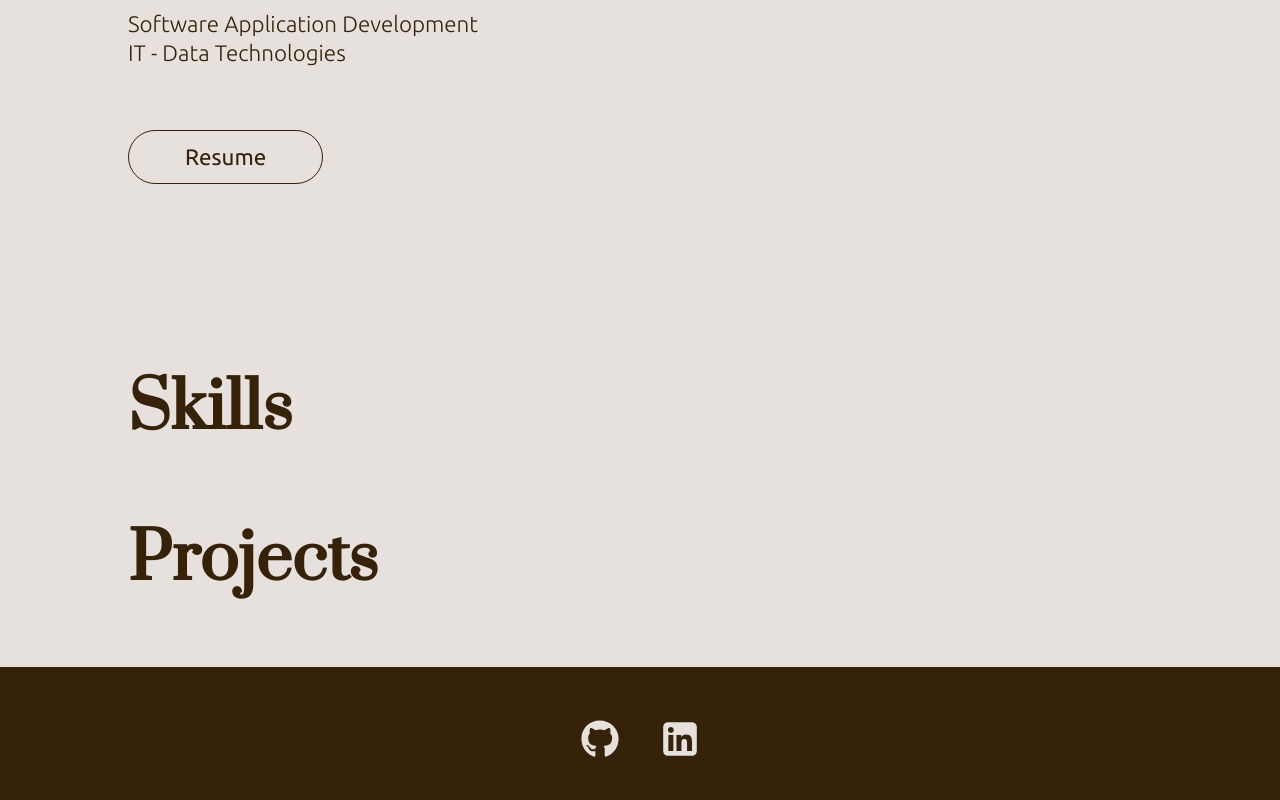
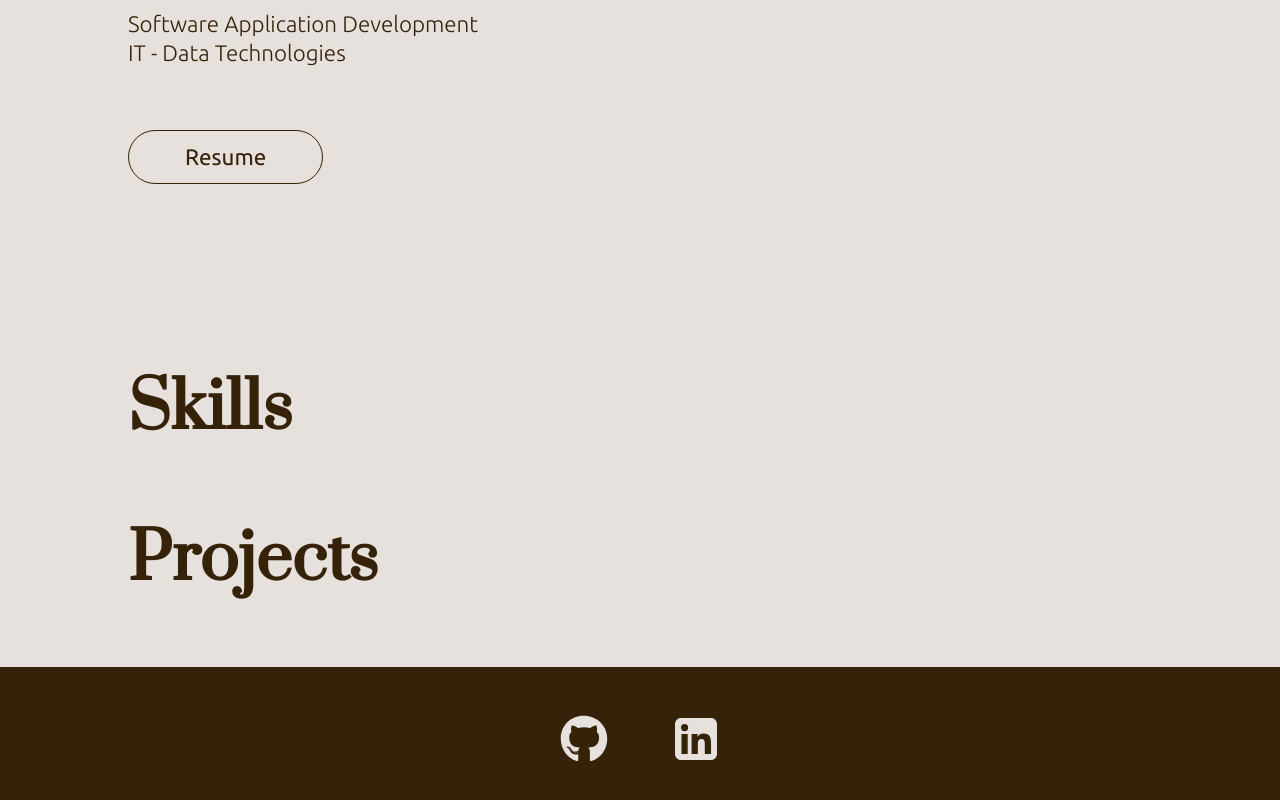
Before and after one commit to smithmaria/smithmaria.github.io, a React (Vite) app: page / in a window 1280 px wide. Shown: the part 443-1243 px from the top of the page. Built offline with nearby package versions, Linux system fonts and the light colour scheme.

Commit message:
make footer icons inline svgs with hover

```diff
--- a/src/components/sections/Footer.jsx
+++ b/src/components/sections/Footer.jsx
@@ -1,15 +1,20 @@
-import githubIcon from '../../assets/icons/github-icon.svg'
-import linkedInIcon from '../../assets/icons/linkedin-icon.svg'
+// import githubIcon from '../../assets/icons/github-icon.svg'
+// import linkedInIcon from '../../assets/icons/linkedin-icon.svg'
 import '../../styles/components/footer.css'
 
 export const Footer = () => {
   return (
     <footer id="footer">
       <a href='https://github.com/smithmaria' target='_blank'>
-        <img href="" src={githubIcon} alt='GitHub icon' />
+        {/* <img href="" src={githubIcon} alt='GitHub icon' /> */}
+        <svg xmlns="http://www.w3.org/2000/svg" viewBox="0 0 512 512">
+          <path d="M173.9 397.4c0 2-2.3 3.6-5.2 3.6-3.3 .3-5.6-1.3-5.6-3.6 0-2 2.3-3.6 5.2-3.6 3-.3 5.6 1.3 5.6 3.6zm-31.1-4.5c-.7 2 1.3 4.3 4.3 4.9 2.6 1 5.6 0 6.2-2s-1.3-4.3-4.3-5.2c-2.6-.7-5.5 .3-6.2 2.3zm44.2-1.7c-2.9 .7-4.9 2.6-4.6 4.9 .3 2 2.9 3.3 5.9 2.6 2.9-.7 4.9-2.6 4.6-4.6-.3-1.9-3-3.2-5.9-2.9zM252.8 8c-138.7 0-244.8 105.3-244.8 244 0 110.9 69.8 205.8 169.5 239.2 12.8 2.3 17.3-5.6 17.3-12.1 0-6.2-.3-40.4-.3-61.4 0 0-70 15-84.7-29.8 0 0-11.4-29.1-27.8-36.6 0 0-22.9-15.7 1.6-15.4 0 0 24.9 2 38.6 25.8 21.9 38.6 58.6 27.5 72.9 20.9 2.3-16 8.8-27.1 16-33.7-55.9-6.2-112.3-14.3-112.3-110.5 0-27.5 7.6-41.3 23.6-58.9-2.6-6.5-11.1-33.3 2.6-67.9 20.9-6.5 69 27 69 27 20-5.6 41.5-8.5 62.8-8.5s42.8 2.9 62.8 8.5c0 0 48.1-33.6 69-27 13.7 34.7 5.2 61.4 2.6 67.9 16 17.7 25.8 31.5 25.8 58.9 0 96.5-58.9 104.2-114.8 110.5 9.2 7.9 17 22.9 17 46.4 0 33.7-.3 75.4-.3 83.6 0 6.5 4.6 14.4 17.3 12.1 100-33.2 167.8-128.1 167.8-239 0-138.7-112.5-244-251.2-244zM105.2 352.9c-1.3 1-1 3.3 .7 5.2 1.6 1.6 3.9 2.3 5.2 1 1.3-1 1-3.3-.7-5.2-1.6-1.6-3.9-2.3-5.2-1zm-10.8-8.1c-.7 1.3 .3 2.9 2.3 3.9 1.6 1 3.6 .7 4.3-.7 .7-1.3-.3-2.9-2.3-3.9-2-.6-3.6-.3-4.3 .7zm32.4 35.6c-1.6 1.3-1 4.3 1.3 6.2 2.3 2.3 5.2 2.6 6.5 1 1.3-1.3 .7-4.3-1.3-6.2-2.2-2.3-5.2-2.6-6.5-1zm-11.4-14.7c-1.6 1-1.6 3.6 0 5.9s4.3 3.3 5.6 2.3c1.6-1.3 1.6-3.9 0-6.2-1.4-2.3-4-3.3-5.6-2z"/>
+        </svg>
       </a>
       <a href='https://www.linkedin.com/in/smith-maria/' target='_blank'>
-        <img src={linkedInIcon} alt='LinkedIn icon'/>
+      <svg xmlns="http://www.w3.org/2000/svg" viewBox="0 0 448 512">
+        <path d="M64 32C28.7 32 0 60.7 0 96L0 416c0 35.3 28.7 64 64 64l320 0c35.3 0 64-28.7 64-64l0-320c0-35.3-28.7-64-64-64L64 32zm5 170.2l66.5 0 0 213.8-66.5 0 0-213.8zm71.7-67.7a38.5 38.5 0 1 1 -77 0 38.5 38.5 0 1 1 77 0zM317.9 416l0-104c0-24.8-.5-56.7-34.5-56.7-34.6 0-39.9 27-39.9 54.9l0 105.8-66.4 0 0-213.8 63.7 0 0 29.2 .9 0c8.9-16.8 30.6-34.5 62.9-34.5 67.2 0 79.7 44.3 79.7 101.9l0 117.2-66.4 0z"/>
+      </svg>
       </a>
     </footer>
   )
--- a/src/styles/components/footer.css
+++ b/src/styles/components/footer.css
@@ -2,12 +2,22 @@
   display: flex;
   justify-content: center;
   align-items: center;
-  gap: 2rem;
+  gap: 4rem;
 
   color: var(--off-white);
   background-color: var(--dark-brown);
 }
 
-#footer img {
+#footer svg {
+  width: 3rem;
   height: 3rem;
+
+  path {
+    fill: var(--off-white);
+    transition: .1s;
+  }
+
+  &:hover path {
+    fill: var(--off-white-secondary);
+  }
 }
```
Also changed, not shown: src/assets/icons/github-icon.svg (deleted), src/assets/icons/linkedin-icon.svg (deleted).
